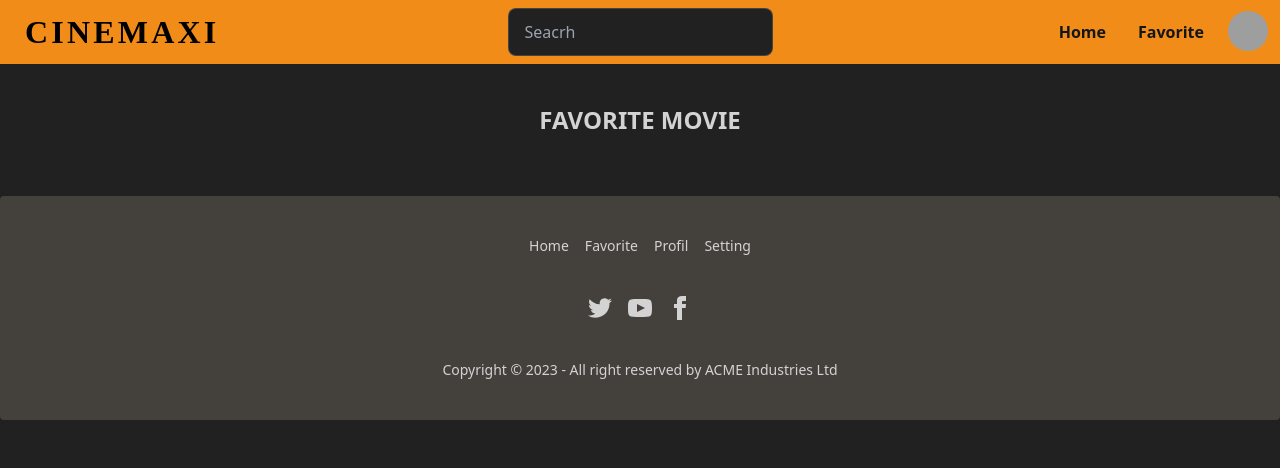
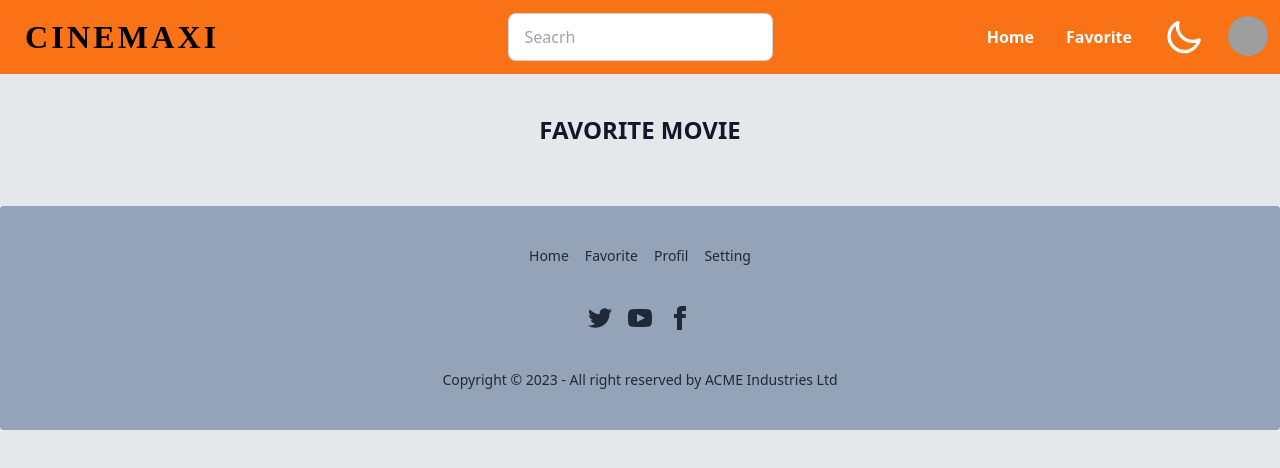
Before and after one commit to ALTA-FE11-Dera/mymovies-app-react, a React (Vite) app: page /favorite in a window 1280 px wide. Shown: the top 468 px of the page. Built offline with nearby package versions, Linux system fonts and the light colour scheme; grey boxes are pictures that could not be loaded.

Commit message:
feat: Dark Mode

```diff
--- a/src/components/Card.tsx
+++ b/src/components/Card.tsx
@@ -20,7 +20,7 @@ const Card: FC<CardProps> = ({ id, image, title, labelButton, onClickFav }) => {
   }
 
   return (
-    <div className="card bg-slate-800 shadow-xl">
+    <div className="card bg-white dark:bg-slate-900  dark:text-white shadow-xl">
       <figure onClick={() => onClickDetail()}>
         <img src={`https://image.tmdb.org/t/p/w500${image}`} alt={title} />
       </figure>
@@ -30,8 +30,8 @@ const Card: FC<CardProps> = ({ id, image, title, labelButton, onClickFav }) => {
         </h2>
         <div className="card-actions w-full justify-center">
           <Button
-            className="btn btn-primary border-none bg-primary
-              hover:bg-orange-500"
+            className="btn btn-primary border-none  bg-orange-500
+              hover:bg-orange-400"
             onClick={onClickFav}
             label={labelButton}
           />
--- a/src/components/Footer.tsx
+++ b/src/components/Footer.tsx
@@ -4,7 +4,7 @@ import { Link } from "react-router-dom";
 
 const Footer = () => {
   return (
-    <footer className="footer footer-center p-10 bg-stone-700 text-base-content rounded mt-10">
+    <footer className="footer footer-center p-10 bg-slate-400 dark:bg-slate-900 dark:text-white text-base-content rounded mt-10">
       <div className="grid grid-flow-col gap-4">
         <Link to="/">Home</Link>
         <Link to="/favorite">Favorite</Link>
--- a/src/components/Layout.tsx
+++ b/src/components/Layout.tsx
@@ -8,7 +8,7 @@ interface LayoutProps {
 
 const Layout: FC<LayoutProps> = ({ children }) => {
   return (
-    <div className="w-full h-screen flex flex-col overflow-auto">
+    <div className="w-full h-screen bg-gray-200 dark:bg-gray-600 flex flex-col overflow-auto">
       <Navbar />
       <div className="h-full overflow-auto">
         {children}
--- a/src/components/Navbar.tsx
+++ b/src/components/Navbar.tsx
@@ -1,10 +1,22 @@
 import { Link } from "react-router-dom";
+import { useContext } from "react";
+
+import { ThemeContext } from "../utils/context";
 
 const Navbar = () => {
+  const { theme, setTheme } = useContext(ThemeContext);
+
+  function handleTheme() {
+    theme === "light" ? setTheme("dark") : setTheme("light");
+  }
+
   return (
-    <div className="navbar bg-primary text-primary-content sticky">
+    <div className="navbar bg-orange-500 text-primary-content sticky">
       <div className="navbar-start">
-        <Link to="/" className="btn btn-ghost normal-case text-xl font-Display">
+        <Link
+          to="/"
+          className="btn btn-ghost normal-case text-xl font-Display "
+        >
           CINEMAXI
         </Link>
       </div>
@@ -21,10 +33,33 @@ const Navbar = () => {
         <div className="flex-none">
           <ul className="menu menu-horizontal px-1 menu-item">
             <li>
-              <Link to="/">Home</Link>
+              <Link to="/" className="">
+                Home
+              </Link>
             </li>
             <li>
-              <Link to="/favorite">Favorite</Link>
+              <Link to="/favorite" className="">
+                Favorite
+              </Link>
+            </li>
+            <li>
+              <label className="swap swap-rotate">
+                <input type="checkbox" onClick={() => handleTheme()} />
+                <svg
+                  className="swap-on fill-current w-10 h-10"
+                  xmlns="http://www.w3.org/2000/svg"
+                  viewBox="0 0 24 24"
+                >
+                  <path d="M5.64,17l-.71.71a1,1,0,0,0,0,1.41,1,1,0,0,0,1.41,0l.71-.71A1,1,0,0,0,5.64,17ZM5,12a1,1,0,0,0-1-1H3a1,1,0,0,0,0,2H4A1,1,0,0,0,5,12Zm7-7a1,1,0,0,0,1-1V3a1,1,0,0,0-2,0V4A1,1,0,0,0,12,5ZM5.64,7.05a1,1,0,0,0,.7.29,1,1,0,0,0,.71-.29,1,1,0,0,0,0-1.41l-.71-.71A1,1,0,0,0,4.93,6.34Zm12,.29a1,1,0,0,0,.7-.29l.71-.71a1,1,0,1,0-1.41-1.41L17,5.64a1,1,0,0,0,0,1.41A1,1,0,0,0,17.66,7.34ZM21,11H20a1,1,0,0,0,0,2h1a1,1,0,0,0,0-2Zm-9,8a1,1,0,0,0-1,1v1a1,1,0,0,0,2,0V20A1,1,0,0,0,12,19ZM18.36,17A1,1,0,0,0,17,18.36l.71.71a1,1,0,0,0,1.41,0,1,1,0,0,0,0-1.41ZM12,6.5A5.5,5.5,0,1,0,17.5,12,5.51,5.51,0,0,0,12,6.5Zm0,9A3.5,3.5,0,1,1,15.5,12,3.5,3.5,0,0,1,12,15.5Z" />
+                </svg>
+                <svg
+                  className="swap-off fill-current w-10 h-10"
+                  xmlns="http://www.w3.org/2000/svg"
+                  viewBox="0 0 24 24"
+                >
+                  <path d="M21.64,13a1,1,0,0,0-1.05-.14,8.05,8.05,0,0,1-3.37.73A8.15,8.15,0,0,1,9.08,5.49a8.59,8.59,0,0,1,.25-2A1,1,0,0,0,8,2.36,10.14,10.14,0,1,0,22,14.05,1,1,0,0,0,21.64,13Zm-9.5,6.69A8.14,8.14,0,0,1,7.08,5.22v.27A10.15,10.15,0,0,0,17.22,15.63a9.79,9.79,0,0,0,2.1-.22A8.11,8.11,0,0,1,12.14,19.73Z" />
+                </svg>
+              </label>
             </li>
           </ul>
         </div>
@@ -36,22 +71,16 @@ const Navbar = () => {
           </label>
           <ul
             tabIndex={0}
-            className="menu menu-compact dropdown-content mt-3 p-2 shadow bg-base-100 rounded-box w-52 menu-dropdown-item"
+            className="menu menu-compact dropdown-content mt-3 p-2 shadow bg-base-100 rounded-box w-52"
           >
             <li>
-              <a className="justify-between">Profile</a>
-            </li>
-            <li className="form-control">
-              <label className="label cursor-pointer">
-                <span className="label-text">Dark Mode</span>
-                <input type="checkbox" className="toggle" />
-              </label>
+              <a className="justify-items-start text-slate-900">Profile</a>
             </li>
             <li>
-              <a>Settings</a>
+              <a className="text-slate-900">Settings</a>
             </li>
             <li>
-              <a>Logout</a>
+              <a className="text-slate-900">Logout</a>
             </li>
           </ul>
         </div>
--- a/src/pages/DetailMovie.tsx
+++ b/src/pages/DetailMovie.tsx
@@ -39,11 +39,11 @@ const DetailMovie = () => {
       {loading ? (
         <LoadingAnimation />
       ) : (
-        <div className="hero min-h-screen bg-base-200 mx-auto items-center">
+        <div className="hero min-h-screen mx-auto items-center">
           <div className="w-full bg-cover bg-center bg-no-repeat">
             <img
               src={`https://image.tmdb.org/t/p/w500${data.backdrop_path}`}
-              className="opacity-40 w-screen"
+              className="bg-opacity-40 w-screen"
             />
           </div>
           <div className="hero-content flex-col lg:flex-row justify">
@@ -52,8 +52,8 @@ const DetailMovie = () => {
                 src={`https://image.tmdb.org/t/p/w500${data.poster_path}`}
                 className="w-1/4 h-1/4 shadow-2xl mx-10 my-10 "
               />
-              <div className="'mx-14 my-14'">
-                <h1 className="text-5xl font-bold">{data.title}</h1>
+              <div className="mx-14 my-14 text-white">
+                <h1 className="text-5xl font-bold ">{data.title}</h1>
                 <p className="pt-2 text-lg font-semibold">
                   Ratings:{" "}
                   <span className="text-lg font-normal">
@@ -87,8 +87,8 @@ const DetailMovie = () => {
                   <span className="text-lg font-normal">{data.overview}</span>
                 </p>
                 <button
-                  className="btn btn-primary border-none w-80 bg-primary
-              hover:bg-orange-500"
+                  className="btn btn-primary border-none w-80 bg-orange-500
+              hover:bg-orange-400"
                 >
                   Wacth Now!
                 </button>
--- a/src/pages/ListFavMovie.tsx
+++ b/src/pages/ListFavMovie.tsx
@@ -35,7 +35,9 @@ const ListFavMovie = () => {
   return (
     <Layout>
       <div className="mx-12 pt-10 pb-5">
-        <h2 className="font-extrabold text-2xl text-center">FAVORITE MOVIE</h2>
+        <h2 className="font-extrabold text-2xl text-center text-gray-900 dark:text-white">
+          FAVORITE MOVIE
+        </h2>
       </div>
       <div className="grid grid-cols-4 gap-3">
         {loading
--- a/src/pages/index.tsx
+++ b/src/pages/index.tsx
@@ -92,7 +92,9 @@ const Index = () => {
         />
       )}
       <div className="mx-12 pt-10 pb-5">
-        <h2 className="font-extrabold text-2xl text-center">NOW PLAYING</h2>
+        <h2 className="font-extrabold text-2xl text-center text-gray-900 dark:text-white ">
+          NOW PLAYING
+        </h2>
       </div>
       <div className="grid grid-cols-4 gap-3">
         {loading
--- a/src/routes/index.tsx
+++ b/src/routes/index.tsx
@@ -1,9 +1,11 @@
-import { Component, ReactNode } from "react";
+import { useState, useMemo, useEffect } from "react";
 import { createBrowserRouter, RouterProvider } from "react-router-dom";
 
 import Homepage from "../pages";
 import DetailMovie from "../pages/DetailMovie";
 import ListFavMovie from "../pages/ListFavMovie";
+
+import { ThemeContext } from "../utils/context";
 
 const router = createBrowserRouter([
   {
@@ -20,10 +22,23 @@ const router = createBrowserRouter([
   },
 ]);
 
-class App extends Component {
-  render() {
-    return <RouterProvider router={router} />;
-  }
-}
+const App = () => {
+  const [theme, setTheme] = useState("light");
+  const background = useMemo(() => ({ theme, setTheme }), [theme]);
+
+  useEffect(() => {
+    if (theme === "dark") {
+      document.documentElement.classList.add("dark");
+    } else {
+      document.documentElement.classList.remove("dark");
+    }
+  }, [theme]);
+
+  return (
+    <ThemeContext.Provider value={background}>
+      <RouterProvider router={router} />
+    </ThemeContext.Provider>
+  );
+};
 
 export default App;
--- a/src/styles/App.css
+++ b/src/styles/App.css
@@ -11,10 +11,10 @@
   will-change: filter;
 }
 .logo:hover {
-  filter: drop-shadow(0 0 2em #646cffaa);
+  filter: drop-shadow(0 0 2em orange);
 }
 .logo.react:hover {
-  filter: drop-shadow(0 0 2em #61dafbaa);
+  filter: drop-shadow(0 0 2em orange);
 }
 
 @keyframes logo-spin {
--- a/src/styles/index.css
+++ b/src/styles/index.css
@@ -17,5 +17,5 @@ body {
 }
 
 .menu-dropdown-item li {
-  color: white;
+  color: black;
 }
--- /dev/null
+++ b/src/utils/context.ts
@@ -0,0 +1,13 @@
+import React, { createContext } from "react";
+
+interface ThemeType {
+  theme: string;
+  setTheme: React.Dispatch<React.SetStateAction<string>>;
+}
+
+const theme: ThemeType = {
+  theme: "",
+  setTheme: () => {},
+};
+
+export const ThemeContext = createContext(theme);
--- a/tailwind.config.cjs
+++ b/tailwind.config.cjs
@@ -1,5 +1,6 @@
 /** @type {import('tailwindcss').Config} */
 module.exports = {
+  darkMode: "class",
   content: ["./index.html", "./src/**/*.{js,ts,jsx,tsx}"],
   theme: {
     extend: {},
@@ -8,6 +9,6 @@ module.exports = {
 
   // daisyUI config (optional)
   daisyui: {
-    themes: ["halloween"],
+    themes: false,
   },
 };
```
